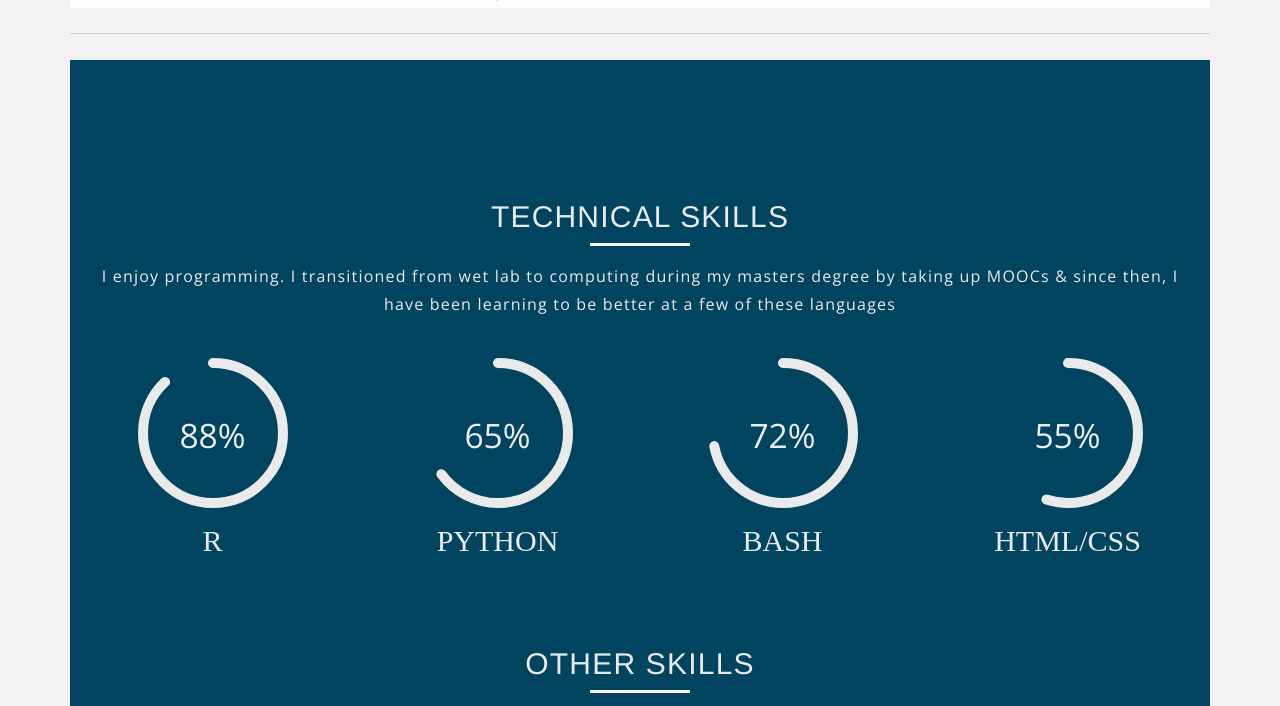
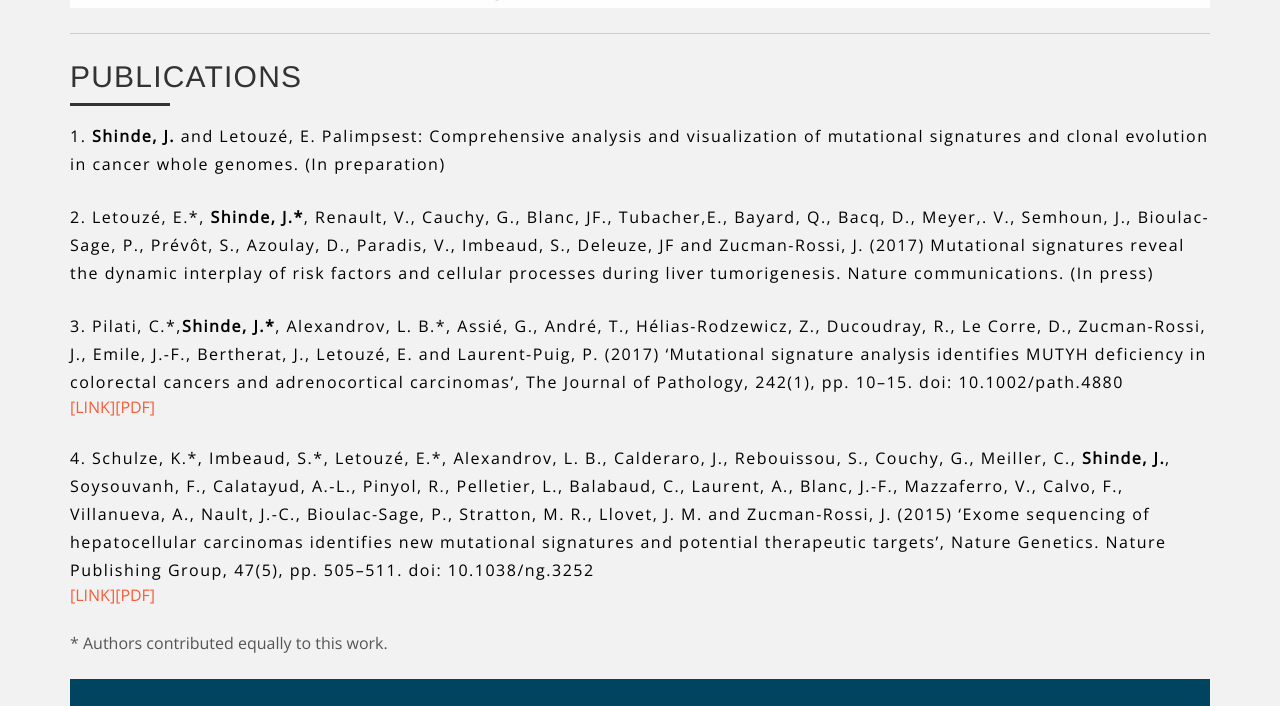
Before and after one commit to jayendrashinde91/jayendrashinde91.github.io, a plain HTML site: page index.html in a window 1280 px wide. Shown: the part 1678-2384 px from the top of the page. Drawn offline with nearby package versions, Linux system fonts and the light colour scheme; some packages are replaced by stand-ins of ours; files that its build step writes are made by us from their sources.

Commit message:
Update index.html

```diff
--- a/index.html
+++ b/index.html
@@ -153,7 +153,7 @@
 					<section id="research" name="resume"></section>
 					<div class="heading-line"></div>
 					<p class="main-para">Human cancers develop due to accumulation of somatic mutations which result from diverse processes including exposure to environmental mutagens such as UV light, tobacco smoke as well as endogenous DNA damaging processes like replication errors, spontaneous or enzymatic conversions. I develop computational methods in order to investigate these various patterns of mutational signatures that arise in cancer genomes. The major focus of my research is based on understanding the interaction of intracellular processes with diverse mutational processes and ultimately their contribution towards cancer evolution. Studying these complex patterns of mutational heterogeneity might be useful in effective patient stratification. My career goals are to use cancer metadata and omics data, with computational modeling, and big data analytics in order to improve cancer care.</p>
-
+				<p></p>
 <p></p>
 
 					<div id="myCarousel" class="carousel slide" data-ride="carousel">
@@ -189,6 +189,37 @@
 				<p></p>
 				<hr>
 <p></p>
+<p></p>
+<div class="title">
+					<h2 class="h2">Publications</h2>
+					<section id="research" name="resume"></section>
+					<div class="heading-line"></div>
+					<p class="main-para">1. <b>Shinde, J.</b> and Letouzé, E. Palimpsest: Comprehensive analysis and visualization of mutational
+signatures and clonal evolution in cancer whole genomes. (In preparation)</p>
+<p></p>
+<p class="main-para">2. Letouzé, E.*, <b>Shinde, J.*</b>, Renault, V., Cauchy, G., Blanc, JF., Tubacher,E., Bayard, Q., Bacq, D.,
+Meyer,. V., Semhoun, J., Bioulac-Sage, P., Prévôt, S., Azoulay, D., Paradis, V., Imbeaud, S.,
+Deleuze, JF and Zucman-Rossi, J. (2017) Mutational signatures reveal the dynamic interplay of risk
+factors and cellular processes during liver tumorigenesis. Nature communications. (In press)</p>
+<p></p>
+
+<p class="main-para">3. Pilati, C.*,<b>Shinde, J.*</b>, Alexandrov, L. B.*, Assié, G., André, T., Hélias-Rodzewicz, Z., Ducoudray, R.,
+Le Corre, D., Zucman-Rossi, J., Emile, J.-F., Bertherat, J., Letouzé, E. and Laurent-Puig, P. (2017)
+‘Mutational signature analysis identifies MUTYH deficiency in colorectal cancers and adrenocortical
+carcinomas’, The Journal of Pathology, 242(1), pp. 10–15. doi: 10.1002/path.4880</p><a href="http://onlinelibrary.wiley.com.gate2.inist.fr/doi/10.1002/path.4880/abstract">[LINK]</a><a href="papers/3.pdf">[PDF]</a>
+
+<p></p>
+<p class="main-para">4. Schulze, K.*, Imbeaud, S.*, Letouzé, E.*, Alexandrov, L. B., Calderaro, J., Rebouissou, S., Couchy,
+G., Meiller, C., <b>Shinde, J.</b>, Soysouvanh, F., Calatayud, A.-L., Pinyol, R., Pelletier, L., Balabaud, C.,
+Laurent, A., Blanc, J.-F., Mazzaferro, V., Calvo, F., Villanueva, A., Nault, J.-C., Bioulac-Sage, P.,
+Stratton, M. R., Llovet, J. M. and Zucman-Rossi, J. (2015) ‘Exome sequencing of hepatocellular
+carcinomas identifies new mutational signatures and potential therapeutic targets’, Nature Genetics.
+Nature Publishing Group, 47(5), pp. 505–511. doi: 10.1038/ng.3252</p><a href="http://www.nature.com/ng/journal/v47/n5/full/ng.3252.html">[LINK]</a><a href="papers/4.pdf">[PDF]</a>
+<p></p>
+<p></p>
+* Authors contributed equally to this work.
+<p></p>
+
 
 	<!-- Start Technical Skills Section -->
 		<div class="technical-skills center" id="skills">
@@ -306,7 +337,7 @@
 
 						<a href="https://github.com/jayendrashinde91"><i class="icon-github"></i><span class="label">    Github</span></a></br>
 						<a href="https://fr.linkedin.com/in/jayendra-shinde-5809a074"><i class="icon-linkedin"></i><span class="label">  Linkedin</span></a></br>
-						<a href="https://twitter.com/zjay91?lang=en"><i class="icon-twitter"></i><span class="label">   Twitter</span></a></br>
+						<a href="https://twitter.com/iamjay91?lang=en"><i class="icon-twitter"></i><span class="label">   Twitter</span></a></br>
 						<a href="https://www.instagram.com/jayendrashinde91/"><i class="icon-instagram"></i><span class="label"> Instagram</span></a></br>
 
 
@@ -318,7 +349,7 @@
 
 	<div id="c">
 		<div class="container">
-			<p>Copyright &copy; Jayendra Shinde 2017</p>
+		<p>Copyright &copy; Jayendra Shinde 2017</p>
 
 		</div>
 	</div>
```
